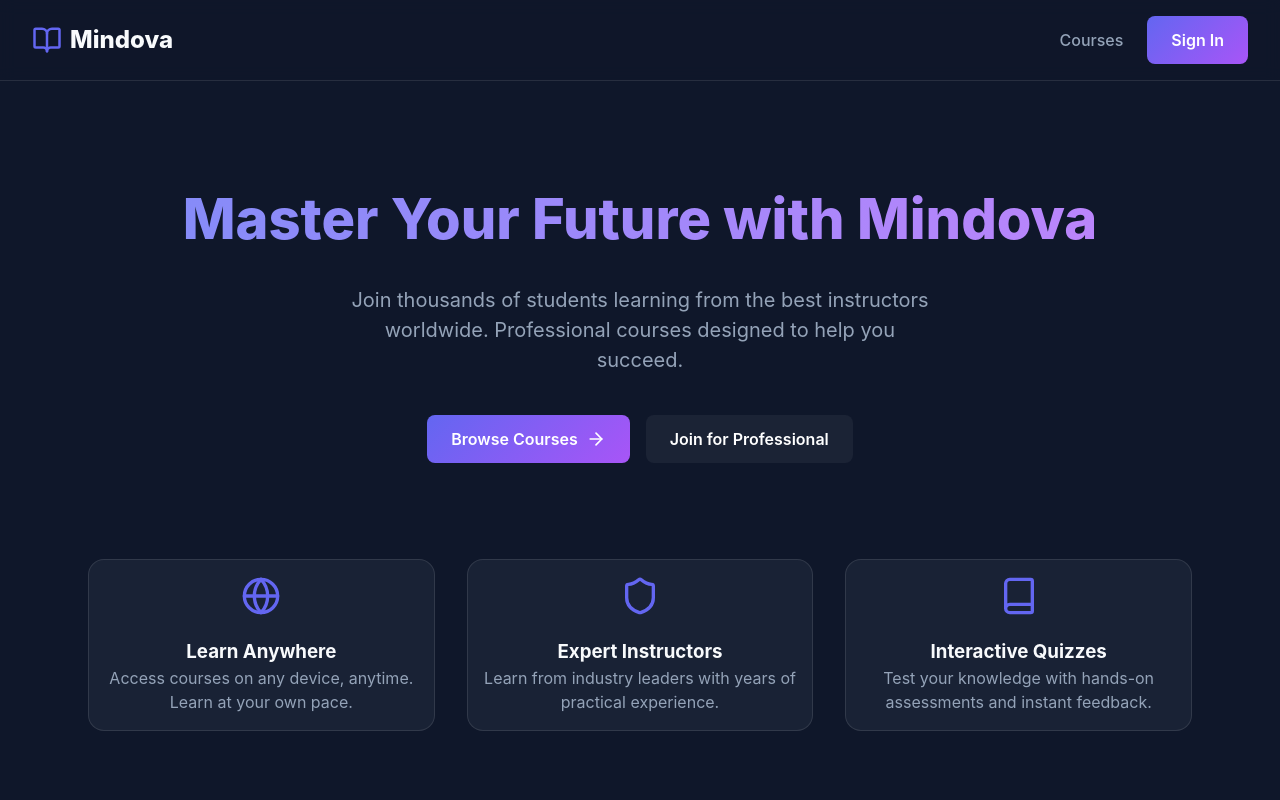
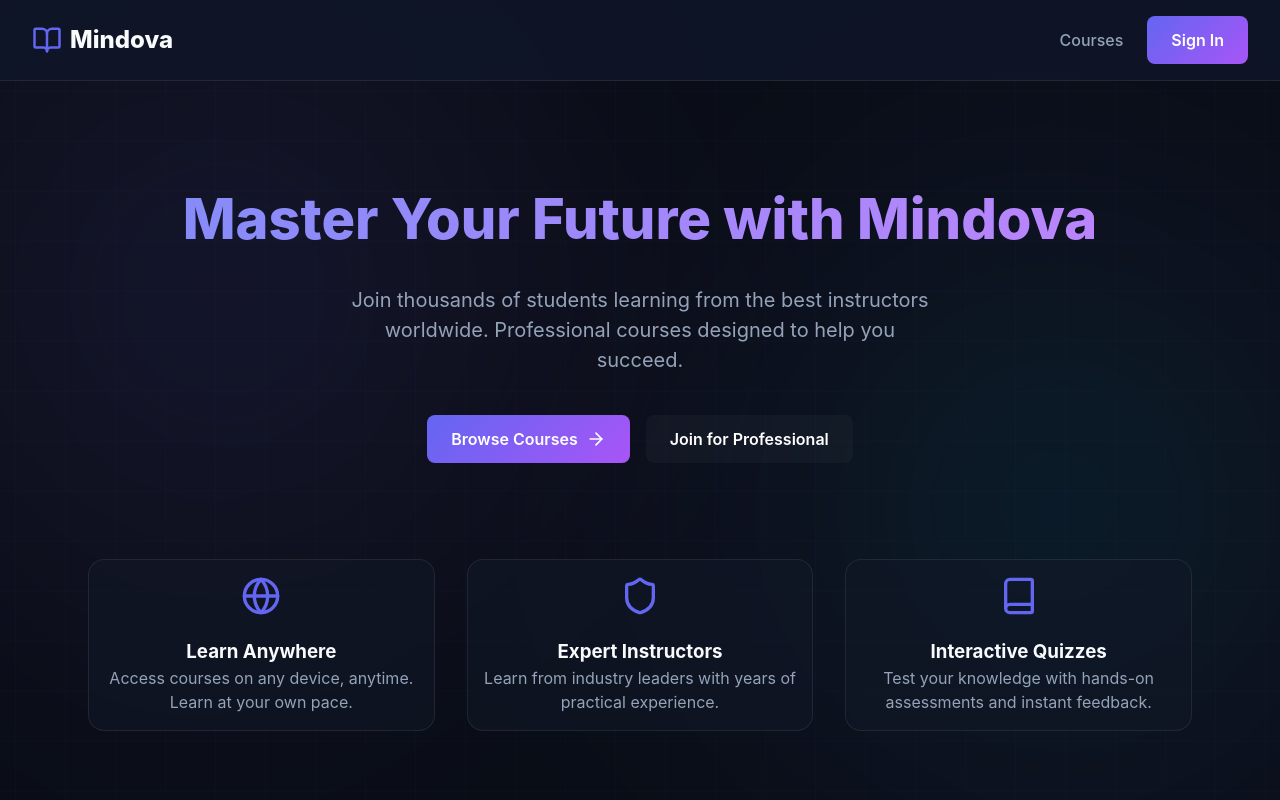
Before and after one commit to Ankithaacharya01/mindova-learning-application, a React (Vite) app in the folder client/: page / in a window 1280 px wide. Shown: the top 800 px of the page. Built offline with nearby package versions, Linux system fonts and the light colour scheme.

Commit message:
style: implement innovative mesh-grid and floating glow background

```diff
--- a/client/src/index.css
+++ b/client/src/index.css
@@ -1,12 +1,12 @@
 :root {
   --primary: #6366f1;
   --secondary: #a855f7;
-  --background: #0f172a;
-  --card-bg: rgba(30, 41, 59, 0.7);
+  --background: #090d16;
+  --card-bg: rgba(17, 24, 39, 0.6);
   --text: #f8fafc;
   --text-muted: #94a3b8;
-  --glass: rgba(255, 255, 255, 0.05);
-  --border: rgba(255, 255, 255, 0.1);
+  --glass: rgba(255, 255, 255, 0.03);
+  --border: rgba(255, 255, 255, 0.08);
 }
 
 * {
@@ -18,9 +18,70 @@
 body {
   font-family: 'Inter', system-ui, -apple-system, sans-serif;
   background-color: var(--background);
+  background-image:
+    linear-gradient(rgba(99, 102, 241, 0.025) 1px, transparent 1px),
+    linear-gradient(90deg, rgba(99, 102, 241, 0.025) 1px, transparent 1px);
+  background-size: 50px 50px;
+  background-position: center;
   color: var(--text);
   line-height: 1.5;
   -webkit-font-smoothing: antialiased;
+  min-height: 100vh;
+  position: relative;
+  overflow-x: hidden;
+}
+
+/* Floating animated background blobs for innovation aesthetics */
+body::before {
+  content: "";
+  position: fixed;
+  top: -15%;
+  left: -15%;
+  width: 60vw;
+  height: 60vw;
+  background: radial-gradient(circle, rgba(99, 102, 241, 0.12) 0%, rgba(168, 85, 247, 0.04) 50%, transparent 100%);
+  filter: blur(100px);
+  z-index: -1;
+  pointer-events: none;
+  animation: float-blob-1 30s infinite alternate ease-in-out;
+}
+
+body::after {
+  content: "";
+  position: fixed;
+  bottom: -15%;
+  right: -15%;
+  width: 60vw;
+  height: 60vw;
+  background: radial-gradient(circle, rgba(6, 182, 212, 0.12) 0%, rgba(99, 102, 241, 0.04) 50%, transparent 100%);
+  filter: blur(100px);
+  z-index: -1;
+  pointer-events: none;
+  animation: float-blob-2 30s infinite alternate ease-in-out;
+}
+
+@keyframes float-blob-1 {
+  0% {
+    transform: translate(0, 0) scale(1) rotate(0deg);
+  }
+  50% {
+    transform: translate(8vw, 12vh) scale(1.15) rotate(180deg);
+  }
+  100% {
+    transform: translate(-4vw, 18vh) scale(0.9) rotate(360deg);
+  }
+}
+
+@keyframes float-blob-2 {
+  0% {
+    transform: translate(0, 0) scale(1) rotate(0deg);
+  }
+  50% {
+    transform: translate(-8vw, -12vh) scale(1.1) rotate(-180deg);
+  }
+  100% {
+    transform: translate(4vw, -18vh) scale(0.95) rotate(-360deg);
+  }
 }
 
 .auth-card {
```
